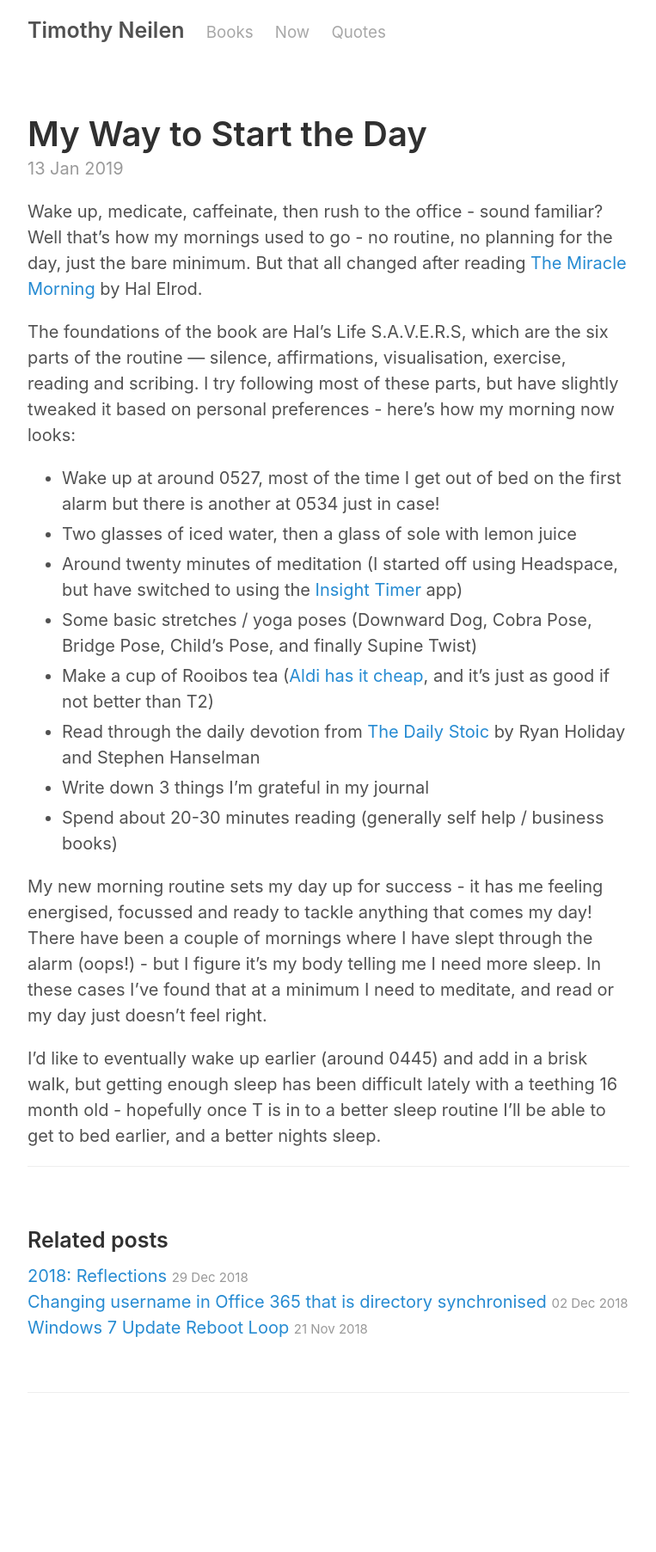
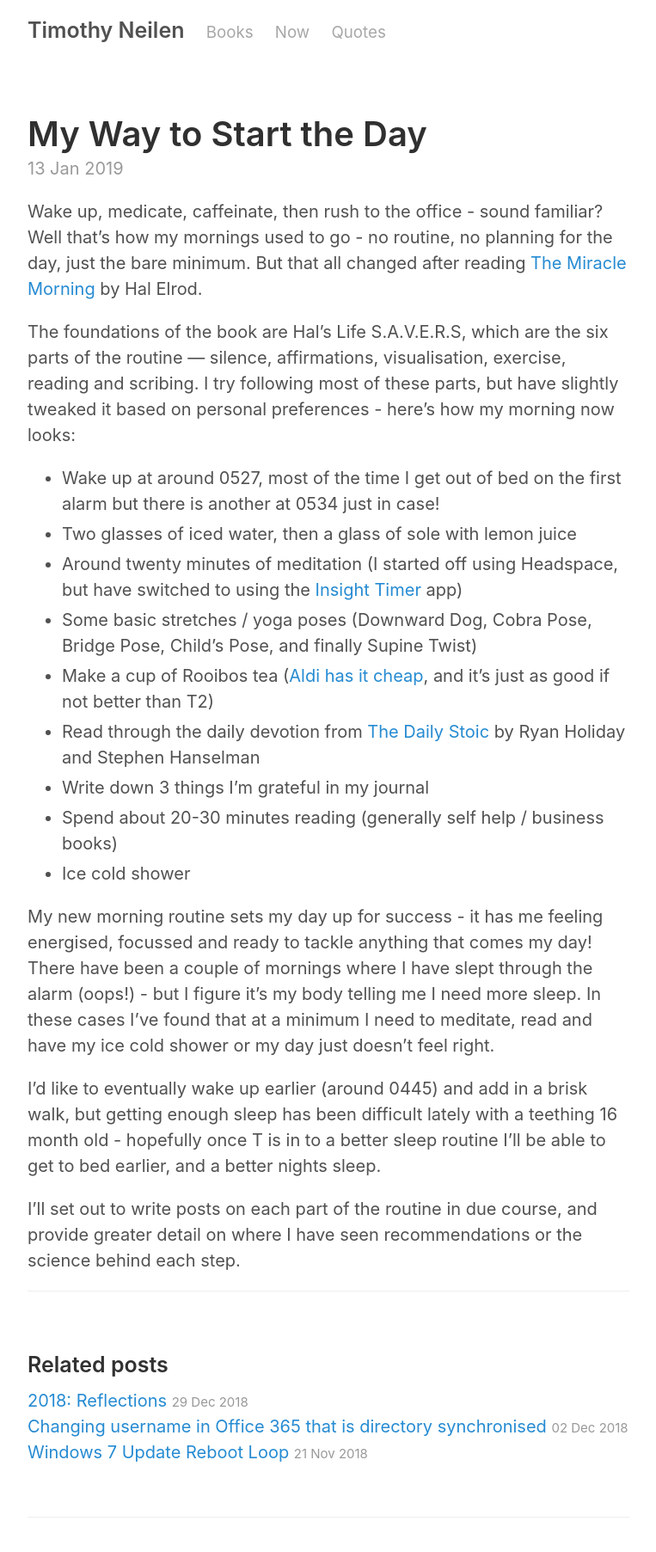
Before and after one commit to teejayen/teejayen.github.io, a Jekyll site: the page built from _posts/2019-01-13-my-way-to-start-the-day.md, in a window 1280 px wide. Shown: the whole page at 86% size, without its empty margins (258-1021 px from the left). Built offline with Jekyll 4.4.1, drawn with Linux system fonts in a browser that asks for light colours; before the commit the page ends 1660 px from its top, so only the background shows below that.

Commit message:
oops.. forgot the shower!

```diff
--- a/_posts/2019-01-13-my-way-to-start-the-day.md
+++ b/_posts/2019-01-13-my-way-to-start-the-day.md
@@ -16,7 +16,10 @@ The foundations of the book are Hal's Life S.A.V.E.R.S, which are the six parts
 - Read through the daily devotion from [The Daily Stoic](https://www.amazon.com.au/dp/B01KAFIQE6) by Ryan Holiday and Stephen Hanselman
 - Write down 3 things I'm grateful in my journal
 - Spend about 20-30 minutes reading (generally self help / business books)
+- Ice cold shower
 
-My new morning routine sets my day up for success - it has me feeling energised, focussed and ready to tackle anything that comes my day! There have been a couple of mornings where I have slept through the alarm (oops!) - but I figure it's my body telling me I need more sleep. In these cases I've found that at a minimum I need to meditate, and read or my day just doesn't feel right.
+My new morning routine sets my day up for success - it has me feeling energised, focussed and ready to tackle anything that comes my day! There have been a couple of mornings where I have slept through the alarm (oops!) - but I figure it's my body telling me I need more sleep. In these cases I've found that at a minimum I need to meditate, read and have my ice cold shower or my day just doesn't feel right.
 
 I'd like to eventually wake up earlier (around 0445) and add in a brisk walk, but getting enough sleep has been difficult lately with a teething 16 month old - hopefully once T is in to a better sleep routine I'll be able to get to bed earlier, and a better nights sleep.
+
+I'll set out to write posts on each part of the routine in due course, and provide greater detail on where I have seen recommendations or the science behind each step.
```
